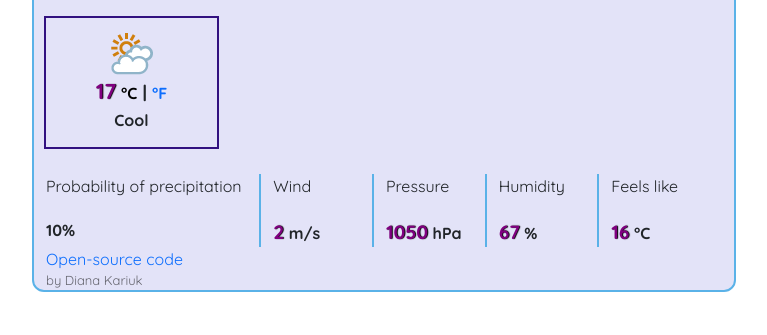
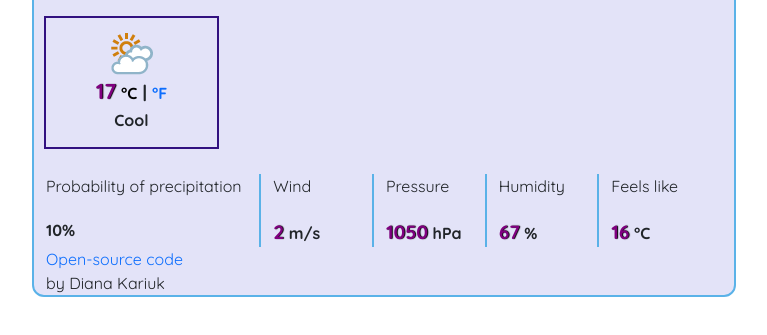
Before and after one commit to diaua08/app-weather, a website built with Parcel: page index.html in a window 1280 px wide. Shown: the part 187-522 px from the top of the page, without its empty margins (256-1023 px from the left). Built offline with nearby package versions, Linux system fonts and the light colour scheme; no server answers.

Commit message:
name looks better

```diff
--- a/index.html
+++ b/index.html
@@ -97,7 +97,7 @@
           </div>
           </br>
           <a href="https://github.com/diaua08/app-weather" target="_blank">Open-source code</a>
-          <div class="name">by Diana Kariuk</div>
+          <div>by Diana Kariuk</div>
         </div>
 
       </div>
```
